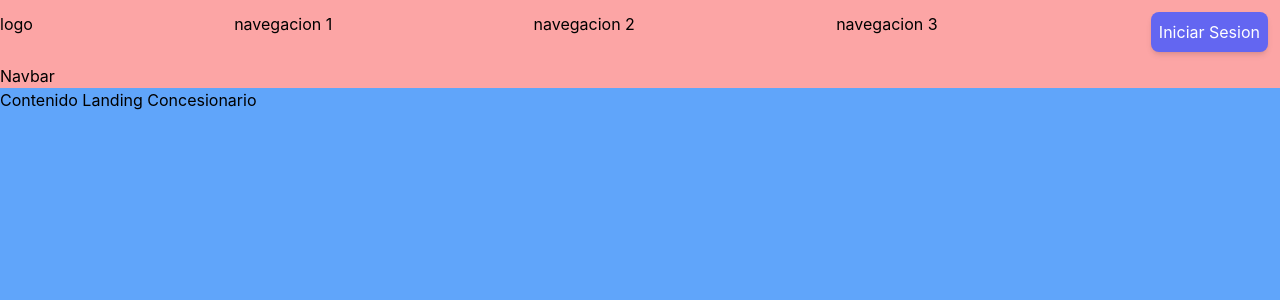
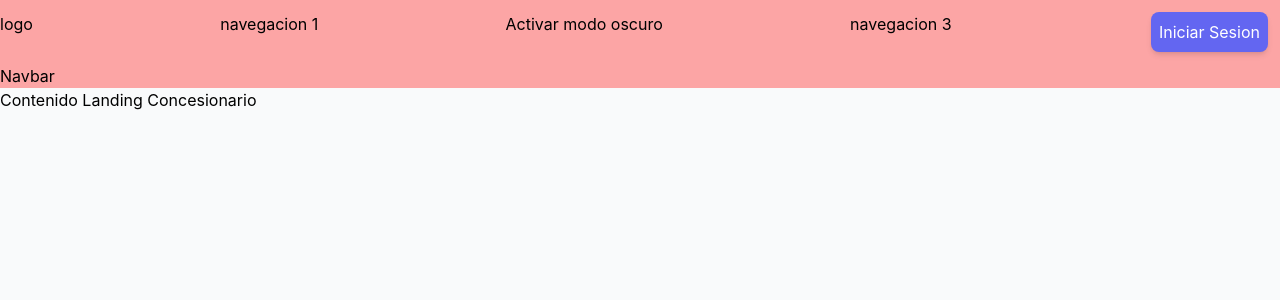
Before and after one commit to Mauricio-Projects/concesionario-multimarcas, a React (Create React App) app: page / in a window 1280 px wide. Shown: the top 300 px of the page. Built offline with nearby package versions, Linux system fonts and the light colour scheme.

Commit message:
se agrega logo y se crean rutas nuevas

```diff
--- a/src/App.jsx
+++ b/src/App.jsx
@@ -9,12 +9,15 @@
 import AuthLayout from 'layouts/AuthLayout';
 import Clientes from 'pages/Admin/Clientes';
 import Vehiculos from 'pages/Admin/Vehiculos';
-
-
+import { DarkModeContext } from 'contex/darkMode';
+import React, { useState } from 'react';
 
 function App() {
+  const [darkMode, setDarkMode]  = useState(false);
+
   return (
-    <div >
+    <div  className='App'>
+      <DarkModeContext.Provider value = {{ darkMode, setDarkMode }} >
         <BrowserRouter>
           <Routes>
               <Route path='/login' element= { <AuthLayout> < Login/>   </AuthLayout> } />
@@ -25,6 +28,7 @@
               <Route path="/" element={<PublicLayout> < Index /> </PublicLayout>} />
           </Routes>
         </BrowserRouter>
+      </DarkModeContext.Provider >
     </div>
   );
 }
--- /dev/null
+++ b/src/components/ImagenLogo.jsx
@@ -0,0 +1,12 @@
+import React from 'react'
+import Logo from 'media/logoIndex.jpg'
+
+const imagenLogo = () => {
+    return (
+
+            <img className='ma-auto h-52 w-auto' src= { Logo } alt="workflow" />
+
+    )
+}
+
+export default imagenLogo;
--- a/src/components/Navbar.jsx
+++ b/src/components/Navbar.jsx
@@ -1,14 +1,23 @@
+import { useDarkMode } from 'contex/darkMode'
 import React from 'react'
 import { Link } from 'react-router-dom'
 
 
 const Navbar = () => {
+  const {  darkMode, setDarkMode } = useDarkMode();
+  console.log(darkMode);
   return (
     <nav className='bg bg-red-300'>
       <ul className='flex w-full justify-between my-3'>
         <li>logo</li>
         <li>navegacion 1</li>
-        <li>navegacion 2</li>
+        <li>
+        <button onClick={ () => {
+            setDarkMode(!darkMode);
+          }}>
+            { darkMode ? 'Desactivar': 'Activar'} modo oscuro
+          </button>
+        </li>
         <li>navegacion 3</li>
         <li className='px-3'>
         <Link to='/login'>
--- a/src/components/Sidebar.jsx
+++ b/src/components/Sidebar.jsx
@@ -1,9 +1,34 @@
 import React from 'react'
+import ImagenLogo from 'components/ImagenLogo'
+import { Link } from 'react-router-dom'
+
 
 const Sidebar = () => {
   return (
-    <nav className='w-72 border border-gray-300 h-full flex flex-col justify-between'>Sidebar</nav>
-  )
-}
+    <nav className='w-72 border border-gray-300 h-full flex flex-col  bg bg-gray-400 p-4'>
+      <Link to='admin'>
+        <ImagenLogo />
+      </Link>
+      <div className='my-4'>
+      <Ruta icono='fas fa-user' ruta='/admin/perfil' nombre='perfil' />
+      <Ruta icono='fas fa-car' ruta='/admin/vehiculos' nombre='vehículos' />
+      <Ruta icono='fas fa-car' ruta='/admin/ventas' nombre='ventas' />
+      <Ruta icono='fas fa-car' ruta='/admin/usuarios' nombre='usuarios' />
+      </div>
 
+      <button>Cerrar Sesión</button>
+    </nav>
+  );
+};
+
+const Ruta = ( {icono, ruta, nombre }) => {
+  return(
+    <Link to={ ruta }>
+      <button className='p-1 mb-2 hover:bg-indigo-900 bg-indigo-400 flex w-full items-start text-white rounded-md'>
+        <i className={`${icono}`} />
+        {nombre}
+      </button>
+    </Link>
+  );
+};
 export default Sidebar
--- /dev/null
+++ b/src/contex/darkMode.js
@@ -0,0 +1,7 @@
+import { createContext, useContext } from 'react';
+
+export const DarkModeContext = createContext(null);
+
+export const useDarkMode = () => {
+    return useContext(DarkModeContext);
+};
--- a/src/layouts/AuthLayout.jsx
+++ b/src/layouts/AuthLayout.jsx
@@ -1,12 +1,21 @@
-import React from 'react'
+import React from 'react';
+import ImagenLogo from 'components/ImagenLogo';
+import { Link } from 'react-router-dom';
 
 const AuthLayout = ( { children } ) => {
   return (
-    <div className='flex flex-col items-center justify-center bg-gray-50 py-2 px-4'>
-      Pagina para la Autenticación
-      <div className=' flex w-full'> { children }</div>
+    <div className='main-h-screen flex flex-col items-center justify-center bg-gray-50 py-2 px-4 sm:px-6 lg:px-8'>
+      <div className='w-full flex items-start'>
+        <Link to='/'>
+          <i className='fas fa-home cursor-pointer hover:text-indigo-500'/>
+        </Link>
+      </div>
+      <div className=' max-w-md w-full'>
+        <ImagenLogo />
+        { children }
+      </div>
     </div>
   )
 }
 
-export default AuthLayout
+export default AuthLayout;
--- a/src/pages/Admin/Vehiculos.jsx
+++ b/src/pages/Admin/Vehiculos.jsx
@@ -140,7 +140,11 @@
       setMostrarTabla(true);
       toast.success('Vehiculo agregado con exito');
       setVehiculos([...listaVehiculos, nuevoVehiculo]);
-    }
+      //TODO identificar el caso de exito y mostrar un toast de exito
+      toast.success('Vehiculo agregado con exito');
+      //TODO identificar el caso de error y mostrar yn toas de error
+      //toast.error('error creando un vehiculo');
+    };
 
     return (
       <div className='flex flex-col items-center justify-center'>
@@ -151,7 +155,8 @@
             <label className='flex flex-col' htmlFor="nombre">
               Nombre del Vehiculo:
               <input
-                name='nombre' required
+                name='nombre'
+                required
                 className='bg-gray-100 border-gray-00 p-2 rounded-lg m-2'
                 type="text"
                 placeholder='corolla'
@@ -164,7 +169,7 @@
                 required
                 defaultValue={0}
                 >
-                <option value={0} disabled>Seleccione una opcion</option>
+                <option disabled value={0} >Seleccione una opcion</option>
                 <option>Renault</option>
                 <option>Toyota</option>
                 <option>Ford</option>
--- a/src/pages/Index.jsx
+++ b/src/pages/Index.jsx
@@ -1,8 +1,12 @@
+import { useDarkMode } from 'contex/darkMode'
 import React from 'react'
 
 const Index = () => {
+  const { darkMode } = useDarkMode();
   return (
-    <div>Contenido Landing Concesionario</div>
+
+    <div className={`flex h-full ${darkMode ? 'bg-gray-900': 'bg-gray-50'}`}>
+    Contenido Landing Concesionario</div>
   )
 }
 
```
Also changed, not shown: src/media/logoIndex.jpg (added), src/media/logoIndex.png (added). Lines whose indentation alone changed are shown as unchanged.
